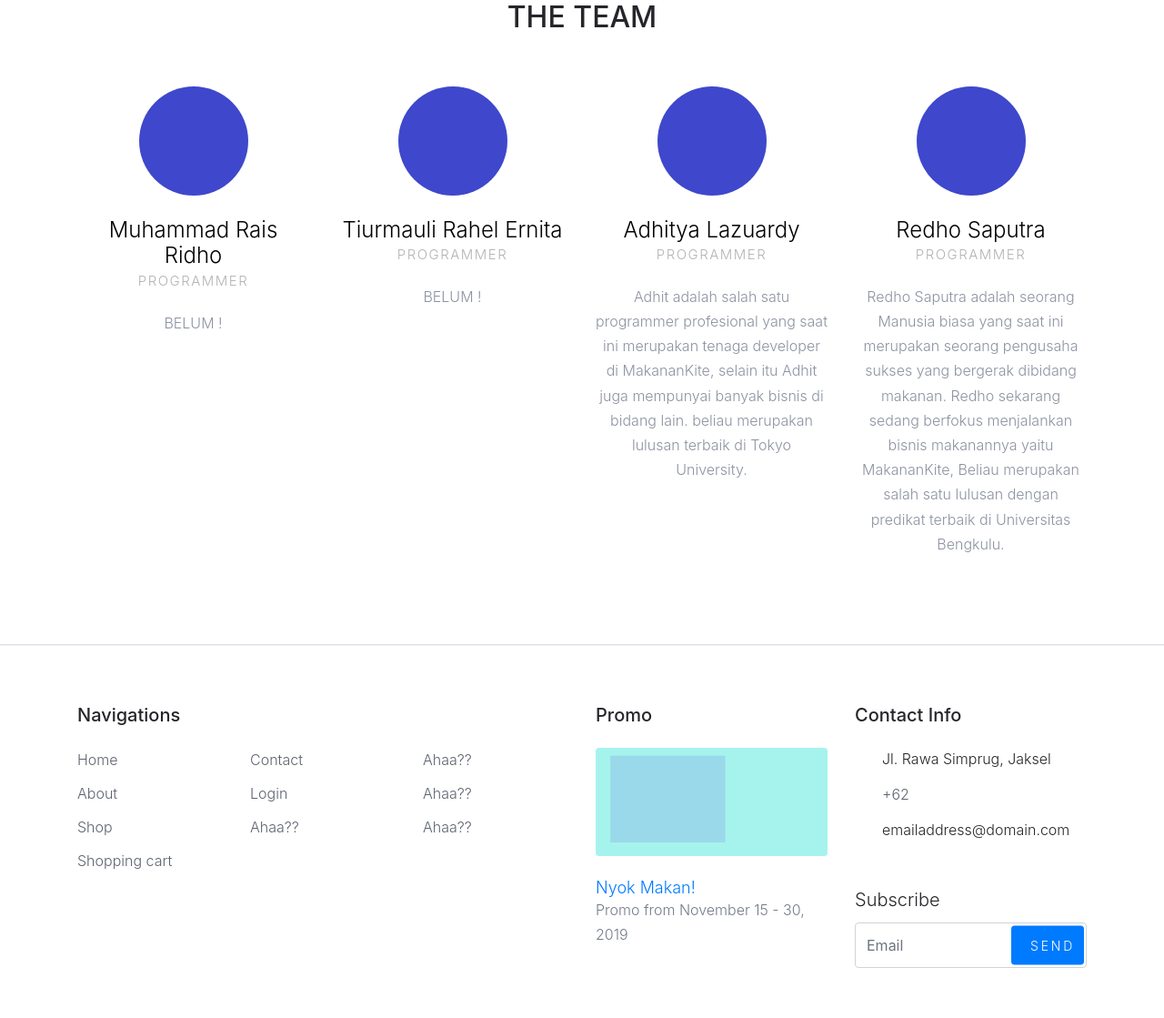
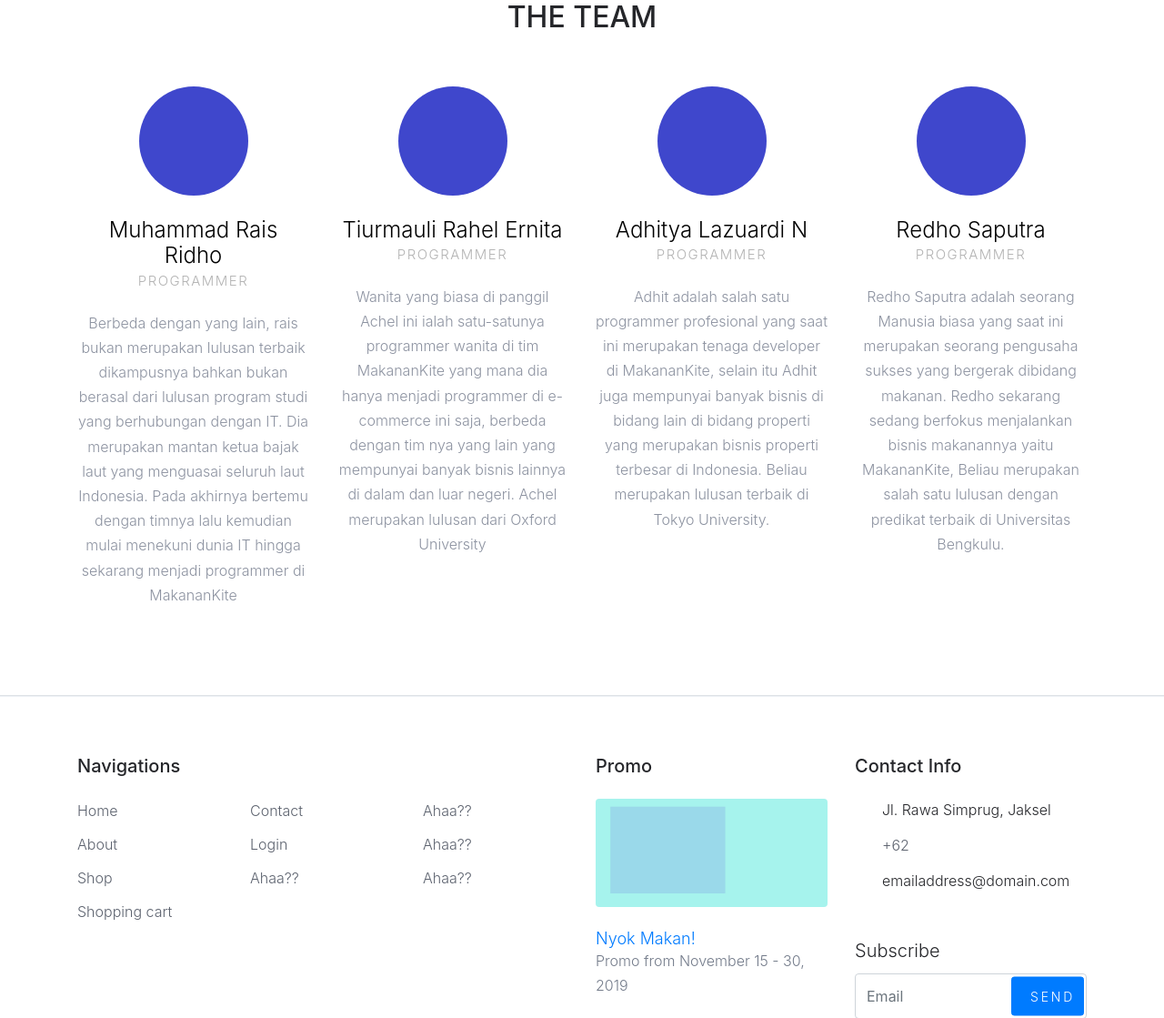
Before and after one commit to raisrindo/fpweb-ecommerce-makanan, a CodeIgniter app: page /fpweb-ecommerce-makanan/about in a window 1280 px wide. Shown: the part 971-2090 px from the top of the page at 91% size. Run offline with CodeIgniter, Linux system fonts and the light colour scheme; style sheets or scripts are compiled from the project's sources; some libraries are stand-ins or nearby versions.

Commit message:
menambahkan fitur about

```diff
--- a/application/views/home/about.php
+++ b/application/views/home/about.php
@@ -12,7 +12,7 @@
           <div class="col-md-6">
             <div class="block-16">
               <figure>
-                <img src="images/blog_1.jpg" alt="Image placeholder" class="img-fluid rounded">
+                <img src="<?php base_url();?> assets/images/blog_1.jpg" alt="Image placeholder" class="img-fluid rounded">
                 <a href="https://vimeo.com/channels/staffpicks/93951774" class="play-button popup-vimeo"><span class="ion-md-play"></span></a>
 
               </figure>
@@ -46,12 +46,15 @@
             <div class="block-38 text-center">
               <div class="block-38-img">
                 <div class="block-38-header">
-                  <img src="images/person_1.jpg" alt="Image placeholder" class="mb-4">
+                  <img src="<?php base_url();?> assets/images/person_1.jpg" alt="Image placeholder" class="mb-4">
                   <h3 class="block-38-heading h4">Muhammad Rais Ridho</h3>
                   <p class="block-38-subheading">Programmer</p>
                 </div>
                 <div class="block-38-body">
-                  <p> BELUM !</p>
+                  <p> Berbeda dengan yang lain, rais bukan merupakan lulusan terbaik dikampusnya bahkan bukan berasal
+                      dari lulusan program studi yang berhubungan dengan IT. Dia merupakan mantan ketua bajak laut yang menguasai
+                      seluruh laut Indonesia. Pada akhirnya bertemu dengan timnya lalu kemudian mulai menekuni dunia IT hingga sekarang
+                      menjadi programmer di MakananKite</p>
                 </div>
               </div>
             </div>
@@ -60,27 +63,14 @@
             <div class="block-38 text-center">
               <div class="block-38-img">
                 <div class="block-38-header">
-                  <img src="images/person_2.jpg" alt="Image placeholder" class="mb-4">
+                  <img src="<?php base_url();?> assets/images/person_2.jpg" alt="Image placeholder" class="mb-4">
                   <h3 class="block-38-heading h4">Tiurmauli Rahel Ernita</h3>
                   <p class="block-38-subheading">Programmer</p>
                 </div>
                 <div class="block-38-body">
-                  <p> BELUM ! </p>
-                </div>
-              </div>
-            </div>
-          </div>
-          <div class="col-md-6 col-lg-3">
-            <div class="block-38 text-center">
-              <div class="block-38-img">
-                <div class="block-38-header">
-                  <img src="images/person_3.jpg" alt="Image placeholder" class="mb-4">
-                  <h3 class="block-38-heading h4">Adhitya Lazuardy</h3>
-                  <p class="block-38-subheading">Programmer</p>
-                </div>
-                <div class="block-38-body">
-                  <p> Adhit adalah salah satu programmer profesional yang saat ini merupakan tenaga developer di MakananKite,
-                      selain itu Adhit juga mempunyai banyak bisnis di bidang lain. beliau merupakan lulusan terbaik di Tokyo University.
+                  <p> Wanita yang biasa di panggil Achel ini ialah satu-satunya programmer wanita di tim MakananKite
+                      yang mana dia hanya menjadi programmer di e-commerce ini saja, berbeda dengan tim nya yang lain yang mempunyai
+                      banyak bisnis lainnya di dalam dan luar negeri. Achel merupakan lulusan dari Oxford University
                   </p>
                 </div>
               </div>
@@ -90,7 +80,24 @@
             <div class="block-38 text-center">
               <div class="block-38-img">
                 <div class="block-38-header">
-                  <img src="images/person_4.jpg" alt="Image placeholder" class="mb-4">
+                  <img src="<?php base_url();?> assets/images/person_3.jpg" alt="Image placeholder" class="mb-4">
+                  <h3 class="block-38-heading h4">Adhitya Lazuardi N</h3>
+                  <p class="block-38-subheading">Programmer</p>
+                </div>
+                <div class="block-38-body">
+                  <p> Adhit adalah salah satu programmer profesional yang saat ini merupakan tenaga developer di MakananKite,
+                      selain itu Adhit juga mempunyai banyak bisnis di bidang lain di bidang properti yang merupakan bisnis properti terbesar di Indonesia.
+                      Beliau merupakan lulusan terbaik di Tokyo University.
+                  </p>
+                </div>
+              </div>
+            </div>
+          </div>
+          <div class="col-md-6 col-lg-3">
+            <div class="block-38 text-center">
+              <div class="block-38-img">
+                <div class="block-38-header">
+                  <img src="<?php base_url();?> assets/images/person_4.jpg" alt="Image placeholder" class="mb-4">
                   <h3 class="block-38-heading h4">Redho Saputra</h3>
                   <p class="block-38-subheading">Programmer</p>
                 </div>
```
